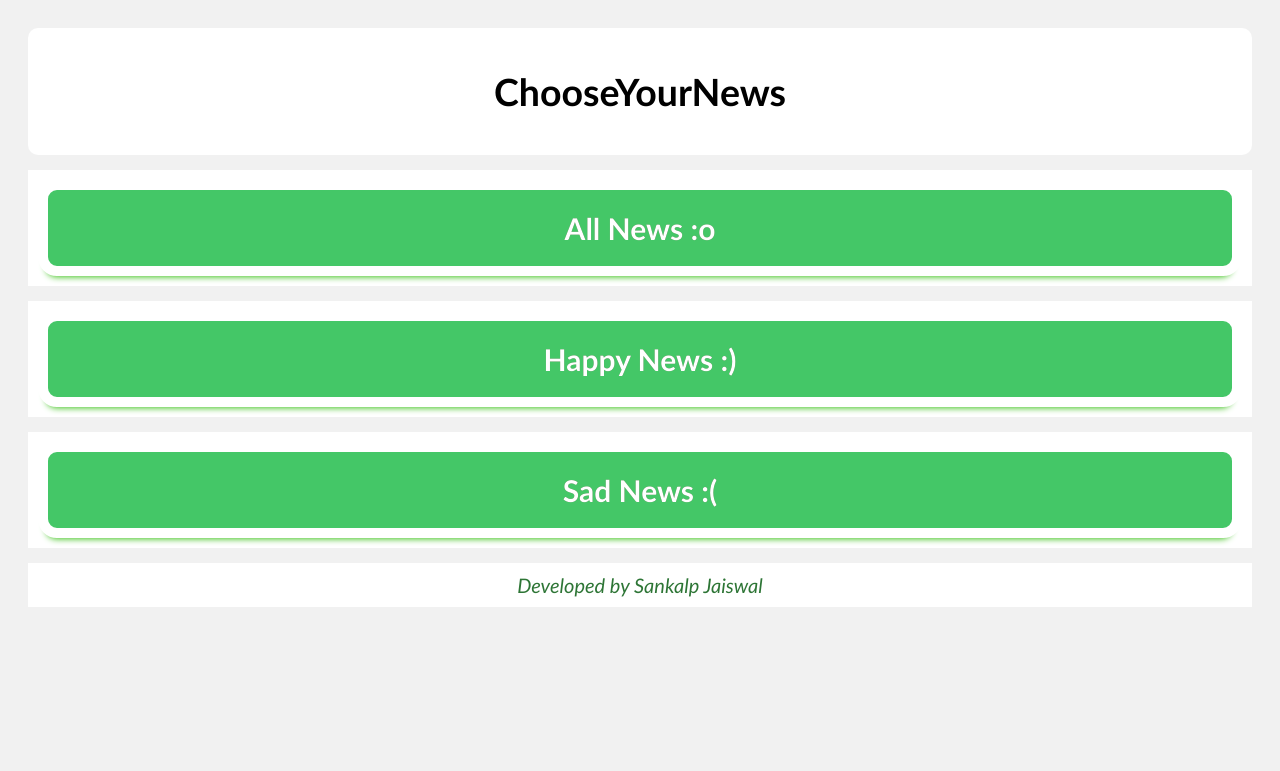
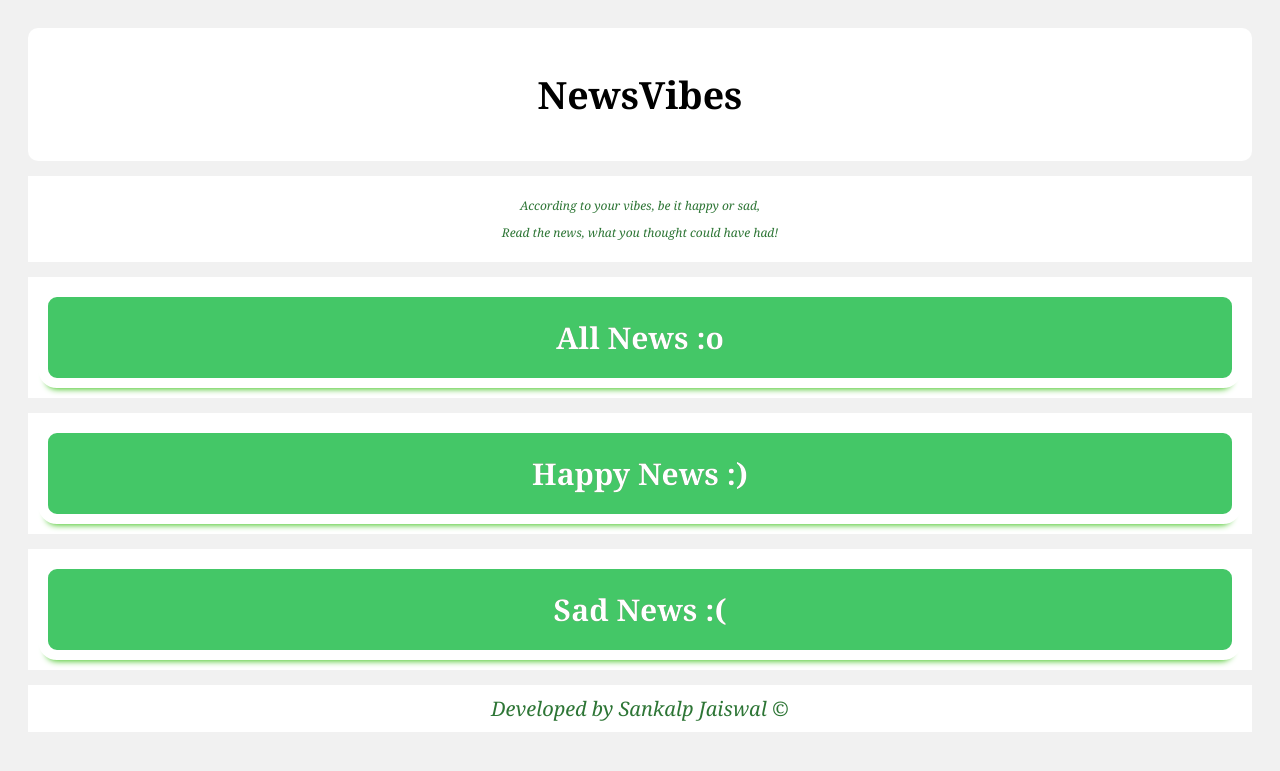
Before and after one commit to sankalpj100/cyn, a Flask app: page / in a window 1280 px wide. Shown: the top 771 px of the page. Run offline with Flask 2, Linux system fonts and the light colour scheme.

Commit message:
Update index.html

```diff
--- a/templates/index.html
+++ b/templates/index.html
@@ -3,22 +3,17 @@
 <html>
 <head>
 <meta name=viewport content="width=device-width, initial-scale=1, user-scalable=yes">
-<!-- <meta name="viewport" content="width=device-width, initial-scale=1"> -->
 <style>
 * {
   box-sizing: border-box;
 }
-@font-face {
-  font-family: "Trebuchet MS", Helvetica, sans-serif;
-}
-/* Add a gray background color with some padding */
+
 body {
-  font-family: "Trebuchet MS", Helvetica, sans-serif;
+  font-family: Georgia,Times,Times New Roman,serif;
   padding: 20px;
   background: #f1f1f1;
 }
 
-/* Header/Blog Title */
 .header {
   padding: 10px;
   font-size: 25px;
@@ -26,13 +21,19 @@ body {
   background: white;
   height: 100%;
   border-radius: 10px;
-}/* Header/Blog Title */
+}
+.description {
+  font-size: 12px;
+  text-align: center;
+  color: #2d7535;
+  font-style: italic;
+  line-height: 15px;
+}
 .footer {
-  /*padding: 10px 10px;*/
   font-size: 20px;
   text-align: center;
   color: #2d7535;
-  /*border-radius: 10px;*/
+  border-radius: 10px;
   font-style: italic;
 }
 
@@ -47,7 +48,7 @@ body {
 	display:block;
 	cursor:pointer;
 	color:#ffffff;
-	font-family:Trebuchet MS;
+	font-family: Georgia,Times,Times New Roman,serif;
 	font-size:30px;
 	font-weight:bold;
 	padding:20px 60px;
@@ -63,14 +64,11 @@ body {
 	position:relative;
 	top:1px;
 }
-/* Create two unequal columns that floats next to each other */
-/* Left column */
 .leftcolumn {
   float: left;
   width: 75%;
 }
 
-/* Right column */
 .rightcolumn {
   float: left;
   width: 25%;
@@ -79,7 +77,6 @@ body {
 
 
 
-/* Add a card effect for articles */
 .card {
    background-color: white;
    padding: 10px;
@@ -87,10 +84,10 @@ body {
    border-radius: 10px
    height:auto;
    width: auto;
-   /*resize: auto;*/
+
 }
 
-/* Clear floats after the columns */
+
 .row:after {
   content: "";
   display: table;
@@ -98,7 +95,7 @@ body {
 }
 
 
-/* Responsive layout - when the screen is less than 800px wide, make the two columns stack on top of each other instead of next to each other */
+
 @media screen and (max-width: 800px) {
   .leftcolumn, .rightcolumn {
     width: 100%;
@@ -110,9 +107,18 @@ body {
 <body>
 
 <div class="header">
-  <h2>ChooseYourNews</h2>
+  <h2>NewsVibes</h2>
 </div>
-
+<div class="card">
+<div class="description">
+	<p>
+	According to your vibes, be it happy or sad,
+	</p>
+	<p>
+	Read the news, what you thought could have had!
+	</p>
+</div>
+</div>
 <!-- <div class="row"> -->
 <div class="row">
 <div class="card">
@@ -143,7 +149,7 @@ body {
 </div>
 <div class="card">
 <div class="footer">
-	<h>Developed by Sankalp Jaiswal</h>
+	<h>Developed by Sankalp Jaiswal &#169</h>
 </div>
 </div>
 </body>
```
